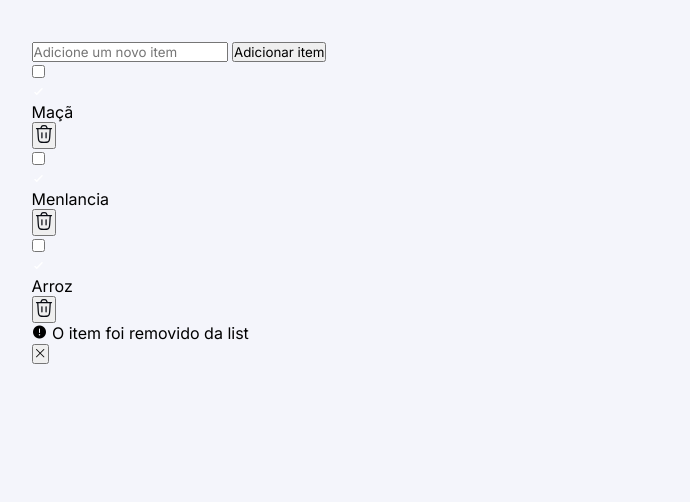
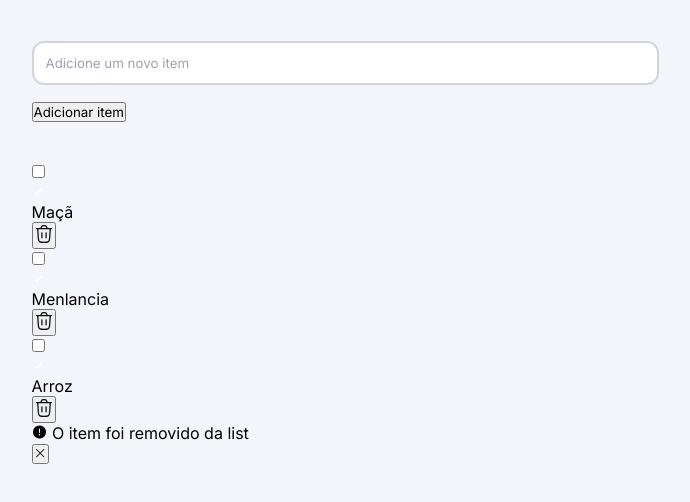
Before and after one commit to GabrielPeixinho11ATI/QuickList, a plain HTML site: page index.html in a window 1280 px wide. Shown: the part 168-670 px from the top of the page, without its empty margins (295-985 px from the left). Drawn offline with nearby package versions, Linux system fonts and the light colour scheme.

Commit message:
inicio das estilizações da section.add-item

```diff
--- a/style.css
+++ b/style.css
@@ -63,3 +63,29 @@ main {
     max-width: 62.7rem;
     margin-inline: auto;
 }
+
+.add-item{
+    margin-bottom: 4rem;
+
+    input {
+        width: 100%;
+        padding: 1.2rem;
+        border: 2px solid var(--border-primary);
+        border-radius: 1.2rem;
+        margin-bottom: 1.6rem;
+        outline: none;
+        color: var(--content-primary);
+
+        &::placeholder{
+            color: var(--content-tertiary);
+        }
+
+        &:hover {
+            border: 2px solid var(--border-hover);
+        }
+
+        &:focus{
+            border: 2px solid var(--color-brand);
+        }
+    }
+}
```
